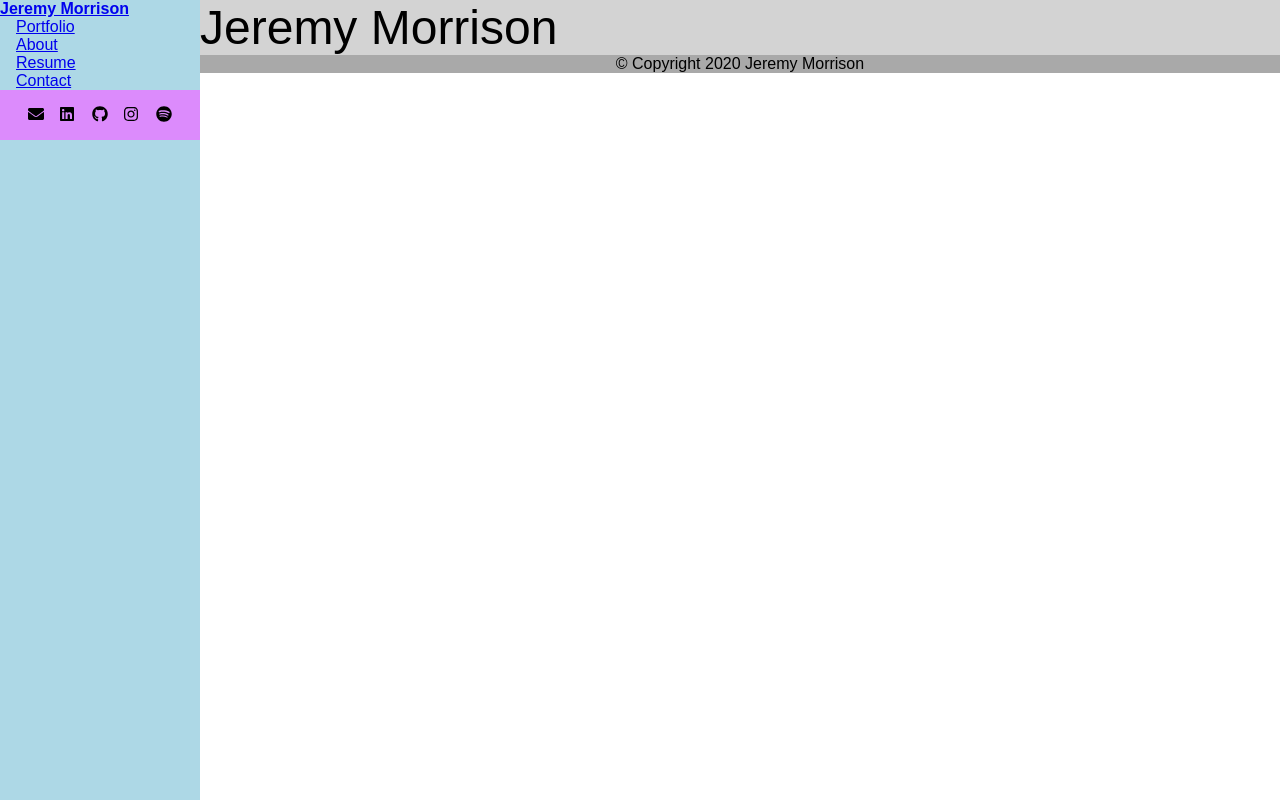
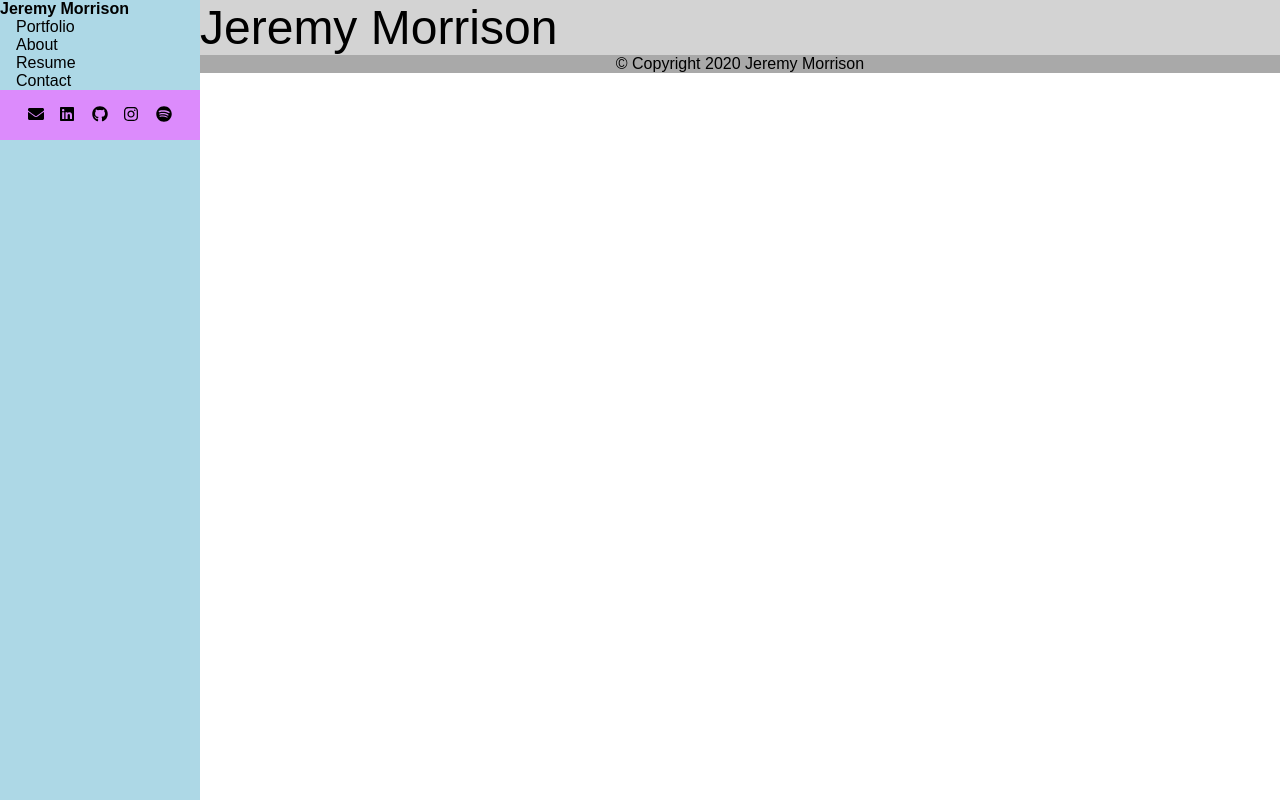
Before and after one commit to jemorriso/jeremymorrison.ca, a React (Create React App) app: page / in a window 1280 px wide. Built offline with nearby package versions, Linux system fonts and the light colour scheme.

Commit message:
Add button and a tag resets

```diff
--- a/src/css/reset.css
+++ b/src/css/reset.css
@@ -7,3 +7,15 @@
   vertical-align: baseline;
   background: transparent;
 }
+
+button {
+  font: inherit;
+  color: inherit;
+  background-color: transparent;
+  cursor: pointer;
+}
+
+a {
+  color: inherit;
+  text-decoration: none;
+}
```
